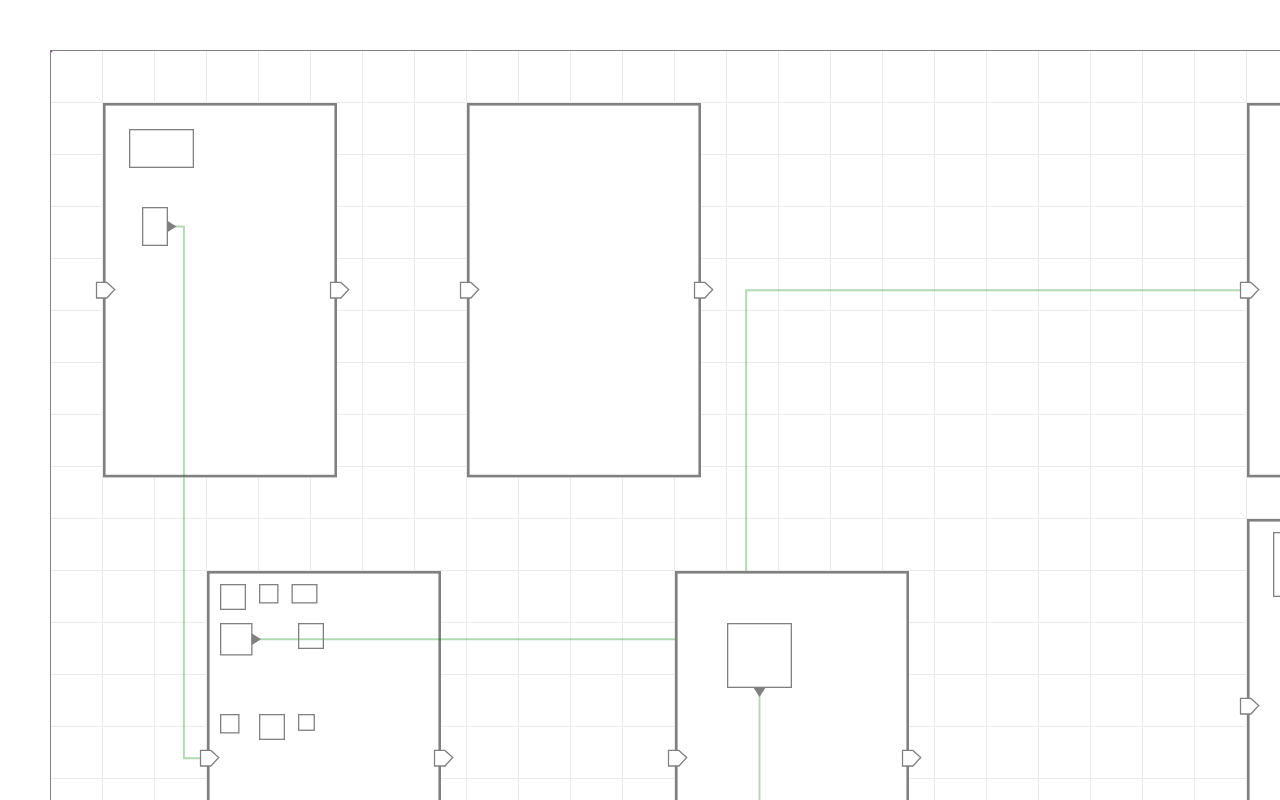
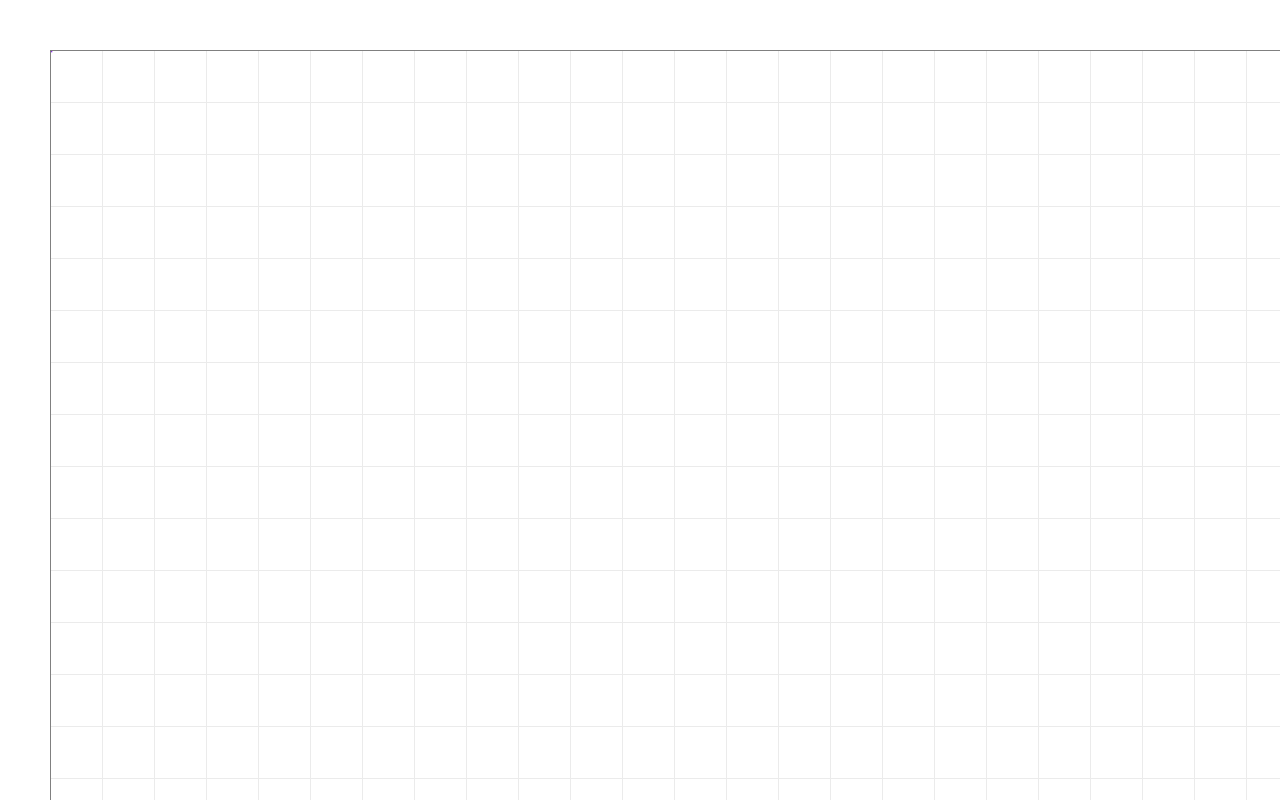
Before and after one commit to LeoKim2022/EngagingFlow, a React (Create React App) app: page / in a window 1280 px wide. Shown: the top 800 px of the page. Built offline with nearby package versions, Linux system fonts and the light colour scheme.

Commit message:
Adjust window resize event

```diff
--- a/src/App.js
+++ b/src/App.js
@@ -31,7 +31,6 @@ function App() {
         height: 0,
     });
 
-    const appRef = useRef(null);
     const flowBoxRef = useRef(null);
 
     const handleResize = useCallback(() => {
@@ -50,33 +49,19 @@ function App() {
         });
     }, [flowSize]);
 
+    window.addEventListener('resize', handleResize);
+
     useEffect(() => {
-        if(
-            flowSize.width !== flowBoxRef.current.offsetWidth ||
-            flowSize.height !== flowBoxRef.current.offsetHeight
-        ) {
+        if(flowBoxRef.current) {
             setFlowSize({
                 width : flowBoxRef.current.offsetWidth,
                 height: flowBoxRef.current.offsetHeight,
             });
         }
-
-        if(appRef.current) {
-            appRef.current.addEventListener('wheel', (event) => {
-                event.preventDefault();
-                event.stopPropagation();
-            }, { passive: false });
-
-            window.addEventListener('resize', handleResize);
-            return(() => {
-                window.removeEventListener('resize', handleResize);
-            })
-        }
-    }, [handleResize, flowSize]);
+    }, []);
 
     return (
         <div
-            ref={appRef}
             className="App"
         >
             <div
--- a/src/components/engaging_flow/engaging_flow.js
+++ b/src/components/engaging_flow/engaging_flow.js
@@ -75,7 +75,7 @@ export default function EngagingFlow(props) {
 
     const [spaceKeyHold, setSpaceKeyHold] = useState(false);
 
-    const [flowData, setFlowData] = useState(nodeData);
+    const [flowData, setFlowData] = useState([]);
 
     /**********************************************************************/
     // event handler
@@ -264,7 +264,7 @@ export default function EngagingFlow(props) {
                 left: newLeft,
             });
         } else if(flowDragMode === DEFINITION.FlowActionMode.pointer) {
-            console.log("🚀 ~ event:", event);
+            // console.log("🚀 ~ event:", event);
             // TODO: pointer에서 마우스 down이 발생한후 마우스가 움직일때
         }
     };
--- a/src/index.css
+++ b/src/index.css
@@ -21,158 +21,3 @@ body {
 code {
     font-family: source-code-pro, Menlo, Monaco, Consolas, 'Courier New', monospace;
 }
-
-.engaging-flow-box {
-    overflow: hidden;
-    border: 1px solid gray;
-    box-sizing: border-box;
-}
-
-.engaging-editor {
-    position: absolute;
-    width: 100%;
-    height: 100%;
-
-    top: 0px;
-    left: 0px;
-    overflow: visible;
-    outline: none;
-}
-
-.engaging-grid {
-    position: absolute;
-
-    background-image:
-        linear-gradient(rgb(235, 235, 235) 0.7px, transparent 0.7px),
-        linear-gradient(90deg, rgb(235, 235, 235) 0.7px, transparent 0.7px);
-    transform-origin: top left;
-    pointer-events: none;
-}
-
-.engaging-flow {
-    position: absolute;
-    margin: 0;
-    overflow: visible;
-
-    width: 0px;
-    height: 0px;
-    transform-origin: top left;
-}
-
-.flow-node {
-    position: absolute;
-    width: fit-content;
-    background-color: white;
-    user-select: none;
-    line-height: 0px;
-}
-
-.flow-node div {
-    box-sizing: border-box;
-}
-
-.node-content {
-    border: 2px solid gray;
-}
-
-.item-panel {
-    position: absolute;
-    border: 1px solid gray;
-}
-
-.engaging-flow>.flow-container {
-    position: absolute;
-    overflow: visible;
-    width: 1px;
-    height: 1px;
-    background-color: blueviolet;
-}
-
-.node-pointer {
-    position: absolute;
-    top: 50%;
-}
-
-.node-inputs {
-    left: 2px;
-    transform: translate(-50%, -50%);
-}
-
-.node-outputs {
-    right: -2px;
-    transform: translate(50%, -50%);
-}
-
-.node-pointer svg {
-    stroke: gray;
-    fill: white;
-}
-
-.node-inside-svg {
-    position: absolute;
-    top: 0px;
-    left: 0px;
-    width: 100%;
-    height: 100%;
-}
-
-.node-inside-svg>svg {
-    width: 100%;
-    height: 100%;
-}
-
-.node-connects path,
-.node-inside-svg>svg>path {
-    fill: none;
-    stroke-width: 1.5px;
-    opacity: 0.3;
-}
-
-.node-inside-svg>svg>polygon {
-    fill: gray;
-}
-
-.flow-container:not(.node-dragging) .node-output:hover svg,
-.flow-container:not(.node-dragging) .node-input:hover svg {
-    stroke: red;
-    cursor: pointer;
-}
-
-.node-connects {
-    position: absolute;
-    top: 0px;
-    left: 0px;
-    width: 100px;
-    height: 100px;
-    line-height: 0px;
-    overflow: visible;
-}
-
-/**********************************************************************
-// flow scroll bar
-**********************************************************************/
-.flow-scroll-track {
-    position: absolute;
-    background-color: rgba(128, 128, 128, 0.1);
-    border-radius: 5px;
-}
-
-.flow-scroll-track>.flow-scroll-bar {
-    position: absolute;
-    border-radius: 5px;
-    background-color: rgba(128, 128, 128, 0.3);
-}
-
-.flow-scroll-track.horizontal {
-    bottom: 0px;
-    left: 0px;
-    width: 100%;
-    height: 8px;
-}
-
-.flow-scroll-track.vertical {
-    top: 0px;
-    right: 0px;
-    width: 8px;
-    height: 100%;
-}
```
Also changed, not shown: 8 other files (tests, documents, lock files or other folders).
